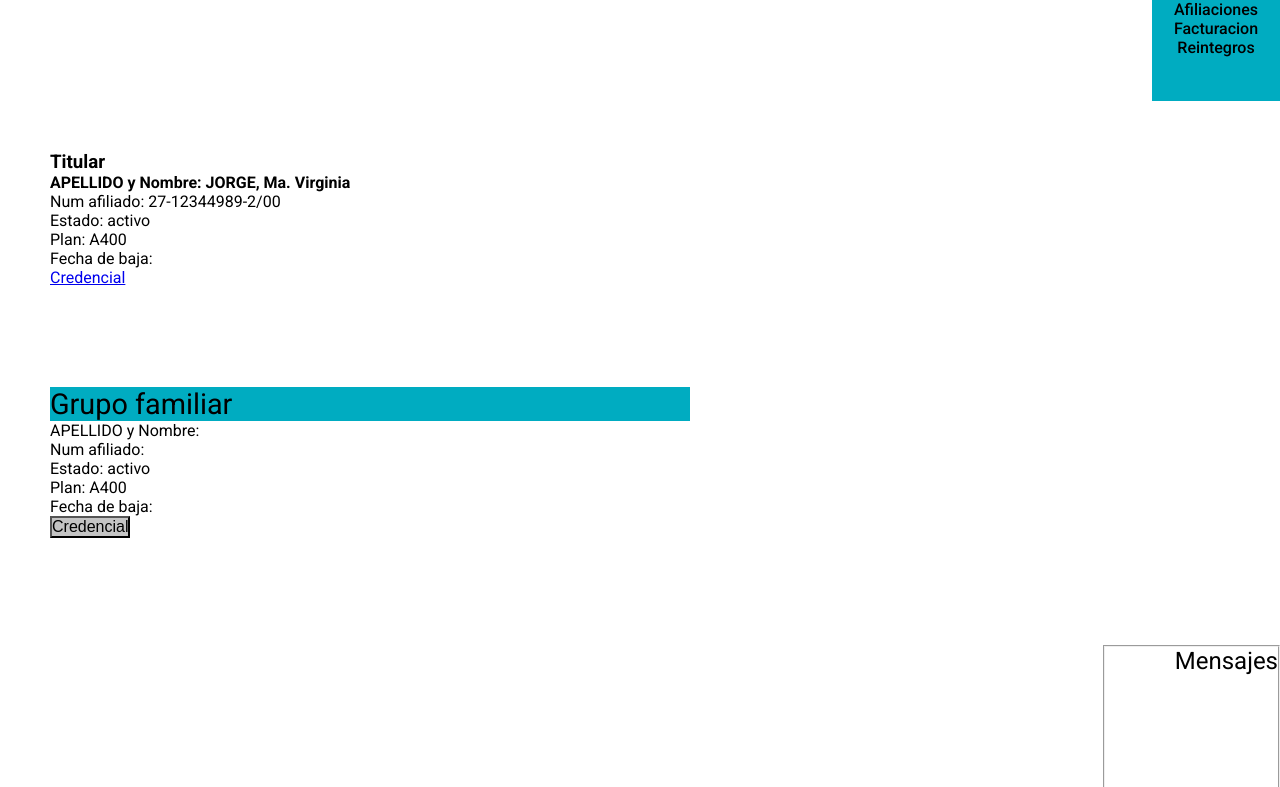
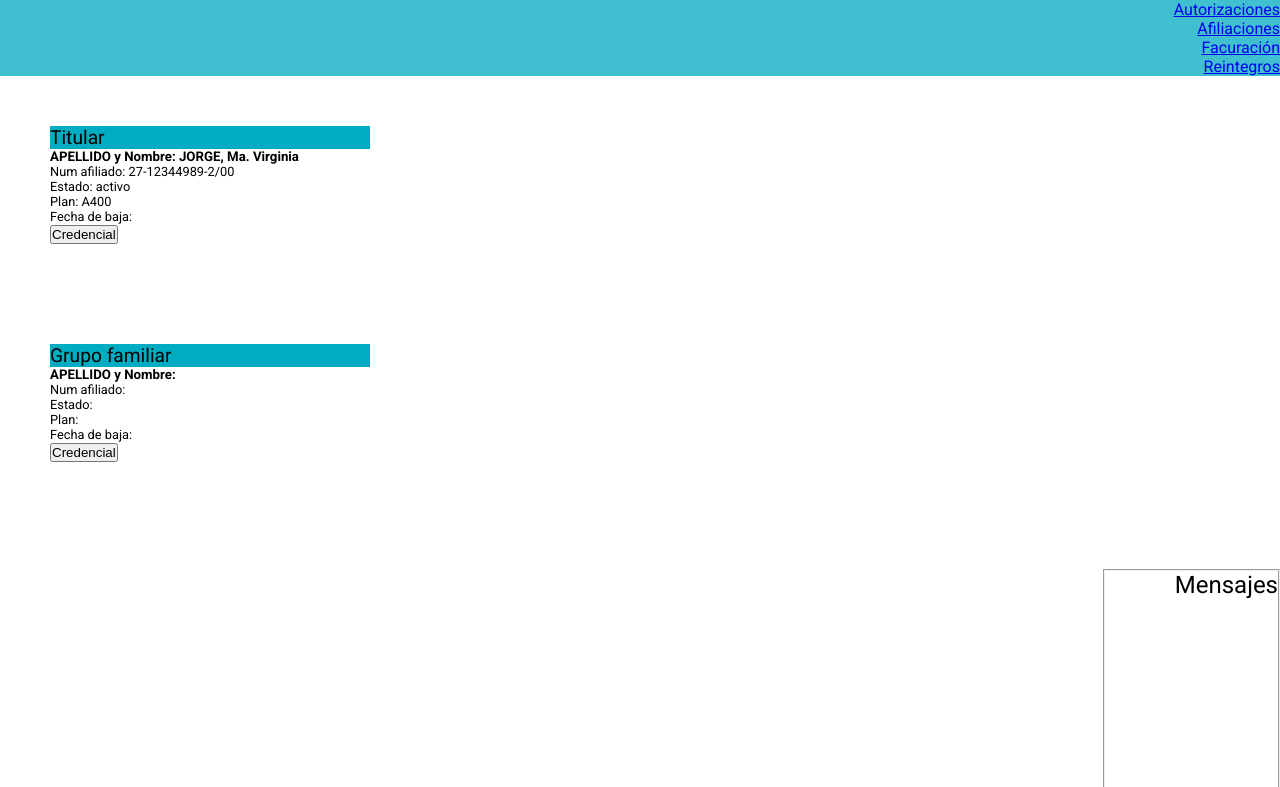
Before and after one commit to vjorge21/2daPreEntrega, a plain HTML site: page index.html in a window 1280 px wide. Shown: the part 258-1045 px from the top of the page. Drawn offline with Linux system fonts and the light colour scheme.

Commit message:
se agrega bootstrap al inicio en credenciales, se modifica el nav en principio

```diff
--- a/css/estilos.css
+++ b/css/estilos.css
@@ -35,7 +35,7 @@ body{font-family: 'Roboto', sans-serif;
     display: inline-block;
     margin-right: 0;
 }
-.backgroundNav{
+/*.backgroundNav{
     background-color: rgb(0, 172, 193);
     display:inline-block;
     height: 15vh;
@@ -45,19 +45,33 @@ body{font-family: 'Roboto', sans-serif;
    display: flex;
    flex-direction: column;
    align-items: center;
-
+}*/
+.nav{
+    color: black;
+    display: flex;
+    flex-direction: column;
+    justify-content:flex-end;
+    align-items: flex-end;
 }
 .estiloBotonNav{
     text-decoration: none;
     color: black;
     margin-top: 10px;
-   font-weight: 500;
-
-
+   font-weight: 500;*/
 }
 
 /* Estilos del home*/
-.card{
+.card-header{
+    background-color: rgb(0, 172, 193);
+    color: black;
+    font-size: 1.2rem;
+    font-weight: 400;
+}
+.card-text{
+    font-size: 0.8rem;
+    font-kerning: auto;
+}
+/*.cardCredenciales{
     display: flex;
     flex-direction: column;
     justify-content: center;
@@ -73,9 +87,7 @@ body{font-family: 'Roboto', sans-serif;
     font-size: 1.8rem;
     font-weight: 400;
     background-color: rgb(0, 172, 193);
-
-
-}
+}*/
 .contorno2{
     padding: 50px;
     width: 50%;
@@ -86,11 +98,11 @@ body{font-family: 'Roboto', sans-serif;
     font-kerning: auto;
 
 }
-/*.botonCredencial{
+.botonCredencial{
     display: flex;
     justify-content: flex-end;
     align-items: flex-end;
-}*/
+}
 .credencial{
     font-size: 1rem;
     font-weight: 400;
--- a/index.html
+++ b/index.html
@@ -17,7 +17,16 @@
 <body>
 <header>
     <h1 class="beneficiarios"> BENEFICIARIOS</h1>
-    <nav class="backgroundNav">
+    <div>
+        <nav class="nav flex-column" style="background-color: rgba(0, 171, 193, 0.753); color: black;">
+            <a class="nav-link active" aria-current="page" href="#">Inicio</a>
+            <a class="nav-link" href="./pages/autorizaciones.html">Autorizaciones</a>
+            <a class="nav-link" href="./pages/afiliaciones.html">Afiliaciones</a>
+            <a class="nav-link" href="./pages/facturacion.html">Facuración</a>
+            <a class="nav-link" href="./pages/reintegros.html">Reintegros</a>
+        </nav>
+    </div>
+    <!--<nav class="backgroundNav">
 
             <ul >
 
@@ -28,70 +37,42 @@
 
             </ul>
 
-    </nav>
+    </nav>-->
 </header>
     <main>
-        <div class="card">
-            <h3 class="card-header">Titular</h3>
+        <div class="cardsCredenciales">
+            <div class="card mb-3" style="max-width: 20rem;">
+                <div class="card-header">Titular</div>
                 <div class="card-body">
-              <h4 class="card-title">APELLIDO y Nombre: JORGE, Ma. Virginia</h4>
+                <h5 class="card-title">APELLIDO y Nombre: JORGE, Ma. Virginia</h5>
                 <p class="card-text">Num afiliado: 27-12344989-2/00
                     <br>
                     Estado: activo
                     <br>
                     Plan: A400
                     <br>
-                Fecha de baja:</p>
-              <a href="#" class="btn btn-primary">Credencial</a>
+                    Fecha de baja:
+                    <br></p>
+                    <button type="button" class="btn btn-primary">Credencial</button>
                 </div>
             </div>
 
-
-        <!-- <div class="cardCredenciales">
-            <div class="contorno1">
-
-                    <div class="contornoCard">Titular</div>
-
-                    <div class="contenidoInterno">
-                        APELLIDO y Nombre: JORGE, Ma. Virginia
+            <div class="card mb-3" style="max-width: 20rem;">
+                <div class="card-header">Grupo familiar</div>
+                <div class="card-body">
+                <h5 class="card-title">APELLIDO y Nombre: </h5>
+                <p class="card-text">Num afiliado:
                     <br>
-                        Num afiliado: 27-12344989-2/00
+                    Estado:
                     <br>
-                        Estado: activo
-                        <br>
-                        Plan: A400
+                    Plan:
                     <br>
                     Fecha de baja:
-                        <br>
-                        <div class="botonCredencial">
-                            <input type="button" value="Credencial" class="credencial">
+                    <br></p>
+                    <button type="button" class="btn btn-secondary">Credencial</button>
                 </div>
             </div>
 
-            </div>   -->
-
-
-            <div class="contorno2">
-
-                <div class="contornoCard">Grupo familiar</div>
-                    <div class="contenidoInterno">
-                        APELLIDO y Nombre:
-                        <br>
-                        Num afiliado:
-                        <br>
-                        Estado: activo
-                        <br>
-                        Plan: A400
-                        <br>
-                        Fecha de baja:
-                        <br>
-                        <div class="botonCredencial">
-                            <input type="button" value="Credencial" class="credencialInactiva">
-                        </div>
-                    </div>
-
-
-            </div>
         </div>
     <br>
     <br>
```
Lines whose indentation alone changed are shown as unchanged.
